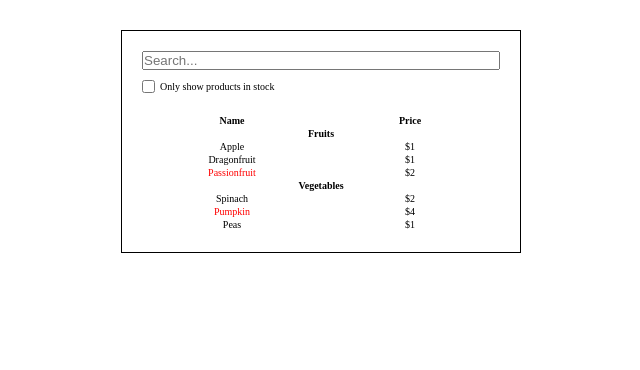
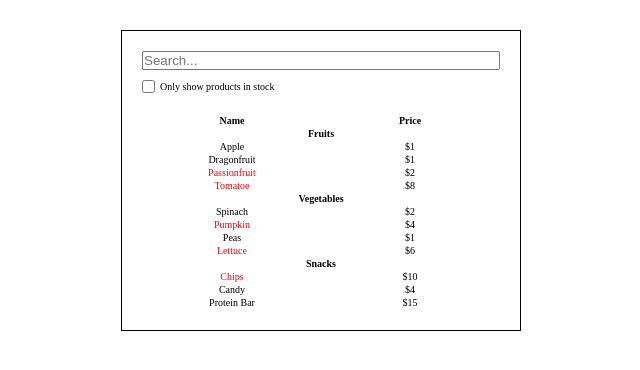
Before and after one commit to ArthurFAmaral95/Shopping_Inventory, a React (Vite) app: page / in a window 1280 px wide. Shown: the top 370 px of the page, without its empty margins (319-959 px from the left). Built offline with nearby package versions, Linux system fonts and the light colour scheme.

Commit message:
trim search text

```diff
--- a/products.json
+++ b/products.json
@@ -4,5 +4,10 @@
   { "category": "Fruits", "price": "$2", "stocked": false, "name": "Passionfruit", "itemID": 300 },
   { "category": "Vegetables", "price": "$2", "stocked": true, "name": "Spinach", "itemID": 400 },
   { "category": "Vegetables", "price": "$4", "stocked": false, "name": "Pumpkin", "itemID": 500 },
-  { "category": "Vegetables", "price": "$1", "stocked": true, "name": "Peas", "itemID": 600 }
+  { "category": "Vegetables", "price": "$1", "stocked": true, "name": "Peas", "itemID": 600 },
+  { "category": "Snacks", "price": "$10", "stocked": false, "name": "Chips", "itemID": 700 },
+  { "category": "Snacks", "price": "$4", "stocked": true, "name": "Candy", "itemID": 800 },
+  { "category": "Vegetables", "price": "$6", "stocked": false, "name": "Lettuce", "itemID": 900 },
+  { "category": "Fruits", "price": "$8", "stocked": false, "name": "Tomatoe", "itemID": 1000 },
+  { "category": "Snacks", "price": "$15", "stocked": true, "name": "Protein Bar", "itemID": 1100 }
 ]
--- a/src/components/ProductTable/index.jsx
+++ b/src/components/ProductTable/index.jsx
@@ -17,13 +17,13 @@ export function ProductTable({ products, filterText, inStockOnly }) {
 
   if (inStockOnly) {
     productsInStock.map(product => {
-      if (product.name.toLowerCase().includes(filterText)) {
+      if (product.name.toLowerCase().includes(filterText.trim())) {
         filteredProducts.push(product)
       }
     })
   } else {
     products.map(product => {
-      if (product.name.toLowerCase().includes(filterText)) {
+      if (product.name.toLowerCase().includes(filterText.trim())) {
         filteredProducts.push(product)
       }
     })
```
